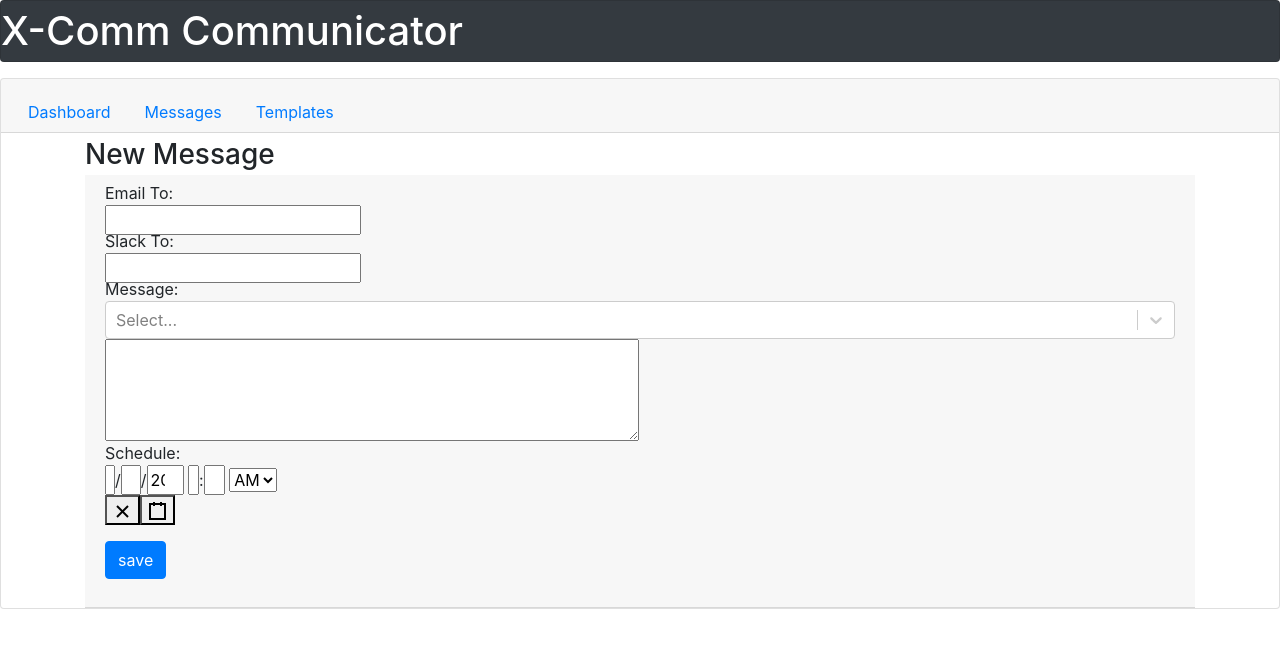
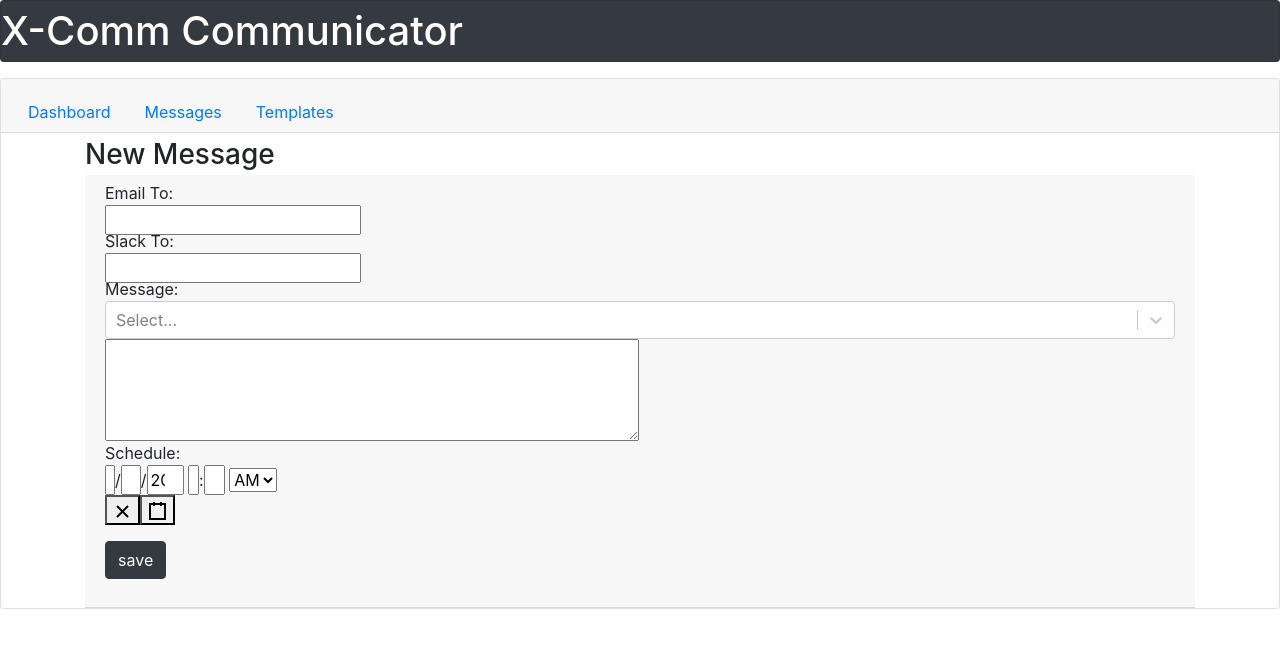
Before and after one commit to ecimionatto/x-comm-dashboard, a React (Create React App) app: page /newMessage in a window 1280 px wide. Shown: the top 648 px of the page. Built offline with nearby package versions, Linux system fonts and the light colour scheme; no server answers.

Commit message:
card buttons for saving

```diff
--- a/src/components/NewMessage.js
+++ b/src/components/NewMessage.js
@@ -145,7 +145,7 @@
 
                         <p className="card-text"></p>
                         <p>
-                            <button className="btn btn-primary">save</button>
+                            <button className="btn btn-dark">save</button>
                         </p>
                     </div>
                 </div>
--- a/src/components/NewTemplate.js
+++ b/src/components/NewTemplate.js
@@ -44,7 +44,7 @@
                         <p className="card-subtitle">Message:</p>
                         <textarea className="card-text" rows="4" cols="50" id="message" name="message" required/>
                         <p className="card-text">
-                            <button className="btn btn-primary">save</button>
+                            <button className="btn btn-dark">save</button>
                         </p>
                     </div>
                 </div>
```
